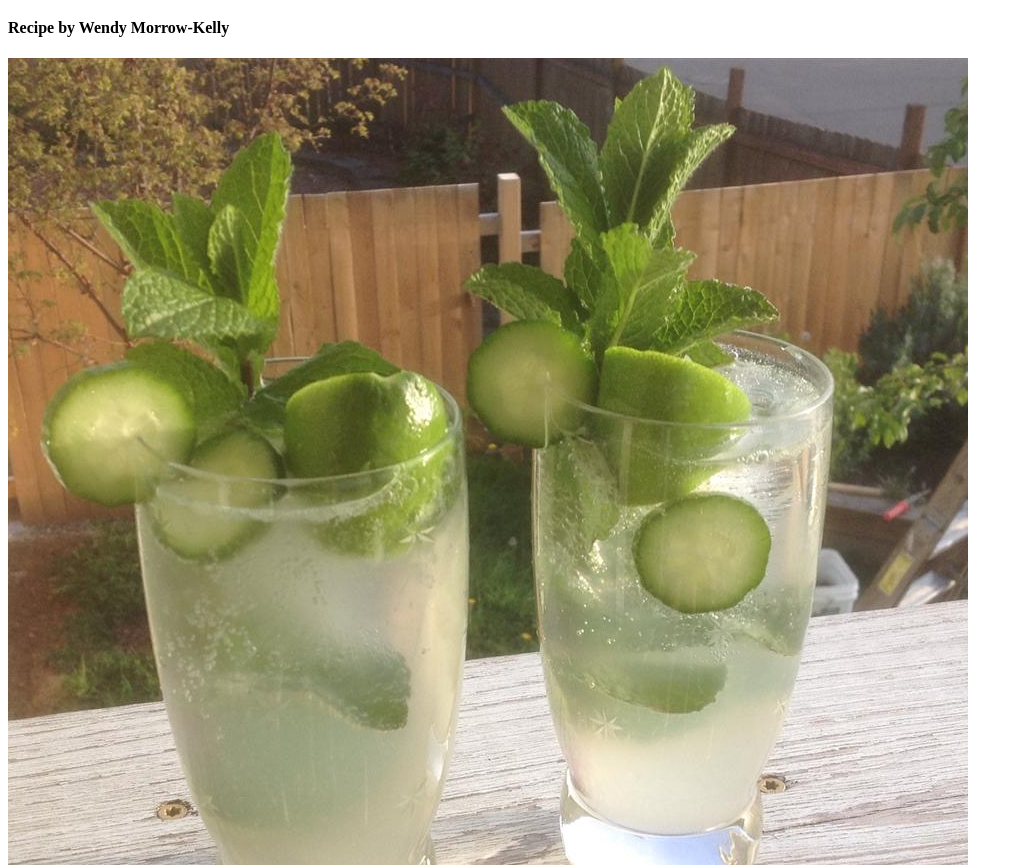
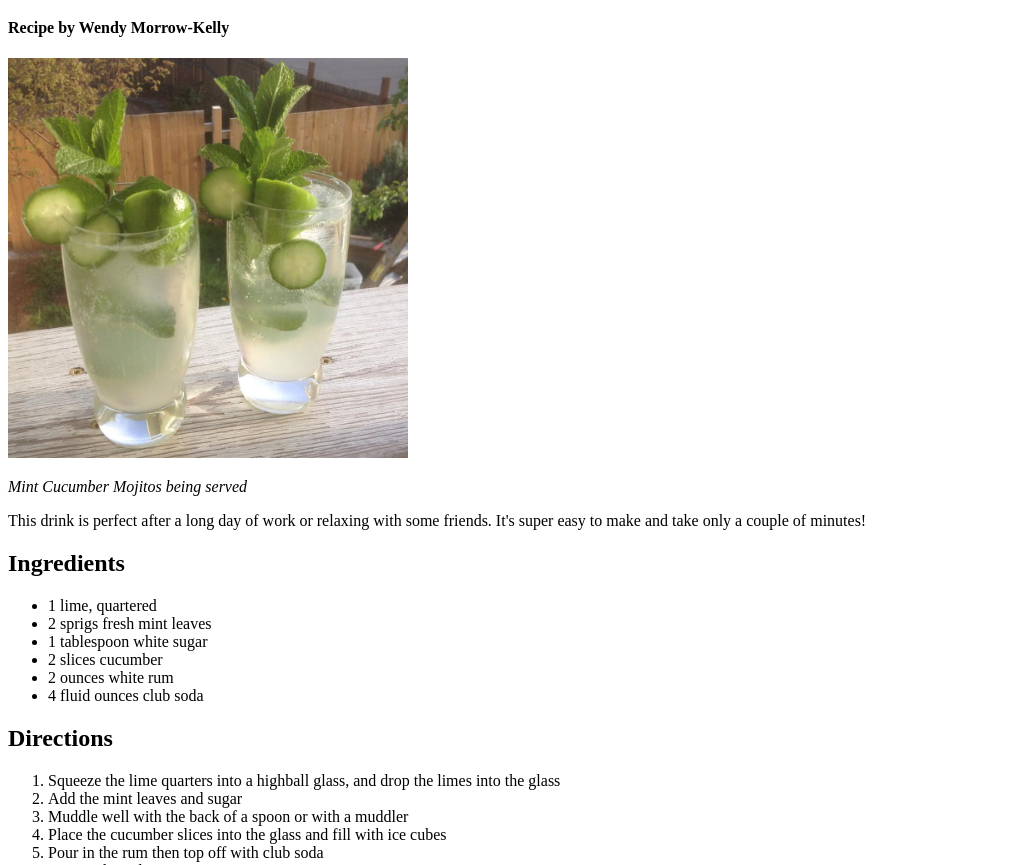
Before and after one commit to jusfabz/odin-recipes, a plain HTML site: page recipes/mint-cucumber-mojito.html in a window 1280 px wide. Shown: the part 87-952 px from the top of the page, without its empty margins (0-1023 px from the left). Drawn offline with Linux system fonts and the light colour scheme.

Commit message:
fix photo sizing and add directions

```diff
--- a/recipes/mint-cucumber-mojito.html
+++ b/recipes/mint-cucumber-mojito.html
@@ -10,7 +10,9 @@
     <a href="../index.html">Home</a>
     <h1>Mint Cucumber Mojitos</h1>
     <h4>Recipe by <strong>Wendy Morrow-Kelly</strong></h4>
-    <img src="../images/mcm.jpg" alt="two Mint Cucumber Mojitos in glasses outdoors">
+    <img src="../images/mcm.jpg" alt="two Mint Cucumber Mojitos in glasses outdoors"
+    width="400"
+    height="auto">
     <p><em>Mint Cucumber Mojitos being served</em></p>
     <p>This drink is perfect after a long day of work or relaxing with some friends. It's
         super easy to make and take only a couple of minutes!
@@ -29,7 +31,12 @@
     <h2>Directions</h2>
 
     <ol>
-
+        <li>Squeeze the lime quarters into a highball glass, and drop the limes into the glass</li>
+        <li>Add the mint leaves and sugar</li>
+        <li>Muddle well with the back of a spoon or with a muddler</li>
+        <li>Place the cucumber slices into the glass and fill with ice cubes</li>
+        <li>Pour in the rum then top off with club soda</li>
+        <li>Stir gently and serve</li>
     </ol>
 </body>
 </html>
```
